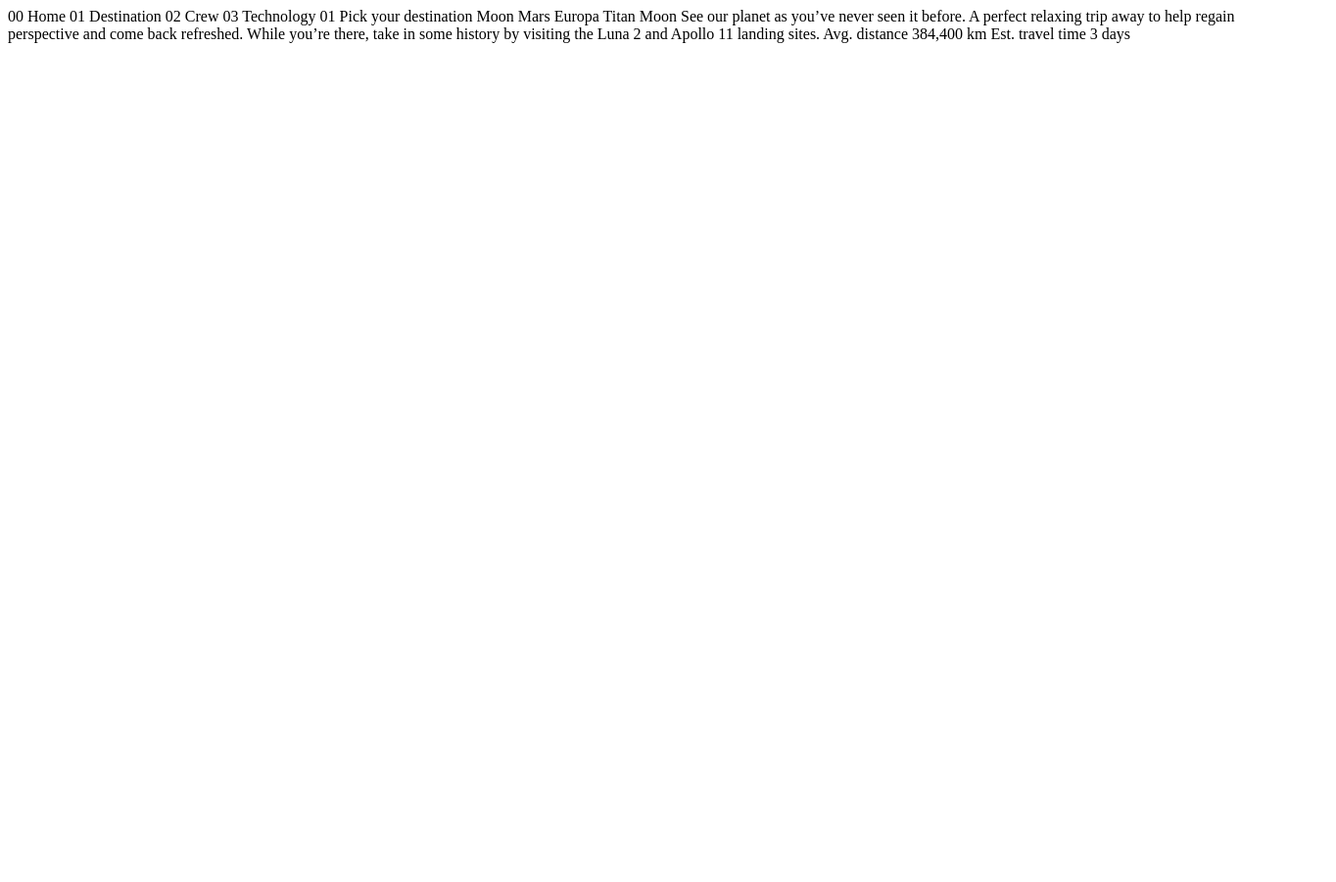
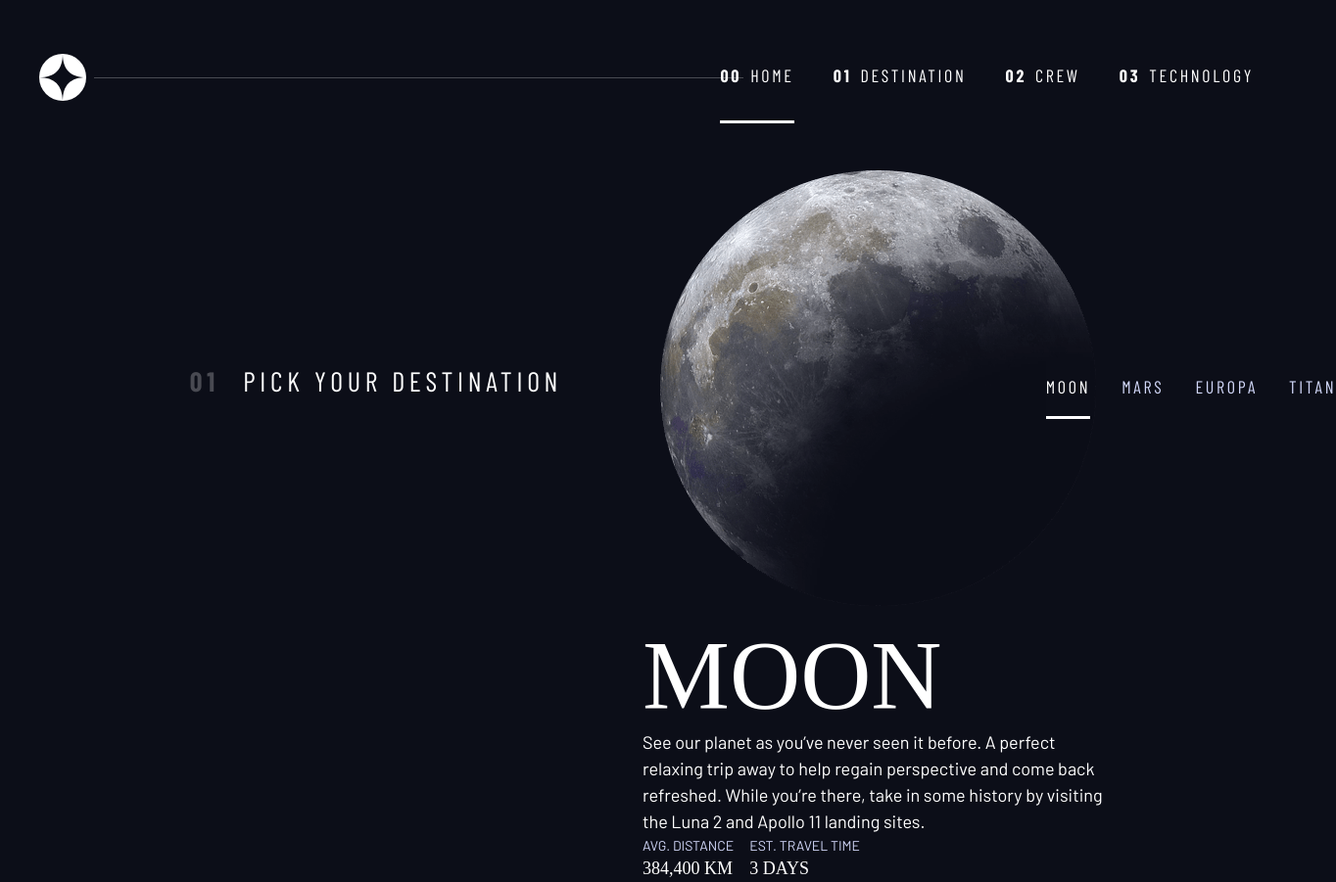
Before and after one commit to Kireanine/KireSpaceSite, a plain HTML site: page destination-moon.html in a window 1280 px wide. Shown: the whole page at 98% size, 1364 px wide, since content can reach past the window. Before the commit the page ends 800 px from the top, so only its background shows below. Drawn offline with nearby package versions, Linux system fonts and the light colour scheme; a web font is replaced by a local one.

Commit message:
Update destination-moon.html
updated destination-moon.html code

```diff
--- a/destination-moon.html
+++ b/destination-moon.html
@@ -6,32 +6,76 @@
 
   <link rel="icon" type="image/png" sizes="32x32" href="./assets/favicon-32x32.png">
 
-  <title>Frontend Mentor | Space tourism website</title>
+  <link rel="icon" type="image/png" sizes="32x32" href="./assets/favicon-32x32.png">
+  <!-- Google fonts -->
+  <link rel="preconnect" href="https://fonts.googleapis.com">
+  <link rel="preconnect" href="https://fonts.gstatic.com" crossorigin>
+  <link href="https://fonts.googleapis.com/css2?family=Barlow+Condensed:wght@400;700&family=Bellefair&family=Barlow:wght@400;700&display=swap"
+      rel="stylesheet">
+
+  <!-- Our custom CSS -->
+  <link rel="stylesheet" href="index.css">
+
+  <title>Space tourism website</title>
+
+  <script src="index.js" defer></script>
 </head>
+
+<body class="destination">
+  <a class="skip-to-content" href="#main">Skip to content</a>
+  <header class="primary-header flex">
+    <div>
+      <img src="./assets/shared/logo.svg" alt="space tourism logo" class="logo">
+    </div>
+    <button class="mobile-nav-toggle" aria-controls="primary-navigation"><span class="sr-only" aria-expanded="false">Menu</span></button>
+    <nav>
+        <ul id="primary-navigation" data-visible="false" class="primary-navigation underline-indicators flex">
+            <li class="active"><a class="ff-sans-cond uppercase text-white letter-spacing-2" href="index.html"><span aria-hidden="true">00</span>Home</a></li>
+            <li><a class="ff-sans-cond uppercase text-white letter-spacing-2" href="destination.html"><span aria-hidden="true">01</span>Destination</a></li>
+            <li><a class="ff-sans-cond uppercase text-white letter-spacing-2" href="crew.html"><span aria-hidden="true">02</span>Crew</a></li>
+            <li><a class="ff-sans-cond uppercase text-white letter-spacing-2" href="technology.html"><span aria-hidden="true">03</span>Technology</a></li>
+        </ul>
+    </nav>
+  </header>
+
+  <main id="main" class="grid-container grid-container--destination flow">
+    <h1 class="numbered-title"><span aria-hidden="true">01</span> Pick your destination</h1>
+
+    <img src="assets/destination/image-moon.png" alt="the moon">
+
+    <div class="tab-list underline-indicators flex">
+        <button aria-selected="true" class="uppercase ff-sans-cond text-accent bg-dark letter-spacing-2">Moon</button>
+        <button aria-selected="false" class="uppercase ff-sans-cond text-accent bg-dark letter-spacing-2">Mars</button>
+        <button aria-selected="false" class="uppercase ff-sans-cond text-accent bg-dark letter-spacing-2">Europa</button>
+        <button aria-selected="false" class="uppercase ff-sans-cond text-accent bg-dark letter-spacing-2">Titan</button>
+    </div>
+
+    <article class="destination-info">
+      <h2 class="fs-800 uppercase ff-serif">Moon</h2>
+
+      <p>See our planet as you’ve never seen it before. A perfect relaxing trip away to help
+      regain perspective and come back refreshed. While you’re there, take in some history
+      by visiting the Luna 2 and Apollo 11 landing sites.</p>
+
+      <div class="destination-meta flex">
+        <div>
+          <h3 class="text-accent fs-200 uppercase">Avg. distance</h3>
+          <p class="ff-serif uppercase">384,400 km</p>
+        </div>
+        <div>
+          <h3 class="text-accent fs-200 uppercase">Est. travel time</h3>
+          <p class="ff-serif uppercase">3 days</p>
+        </div>
+      </div>
+
+    </article>
+  </main>
+
 <body>
 
-  00 Home
-  01 Destination
-  02 Crew
-  03 Technology
 
-  01 Pick your destination
 
-  Moon
-  Mars
-  Europa
-  Titan
-
-  Moon
-
-  See our planet as you’ve never seen it before. A perfect relaxing trip away to help
-  regain perspective and come back refreshed. While you’re there, take in some history
-  by visiting the Luna 2 and Apollo 11 landing sites.
-
-  Avg. distance
-  384,400 km
-
-  Est. travel time
-  3 days
+</body>
 </body>
 </html>
+</html>
```
